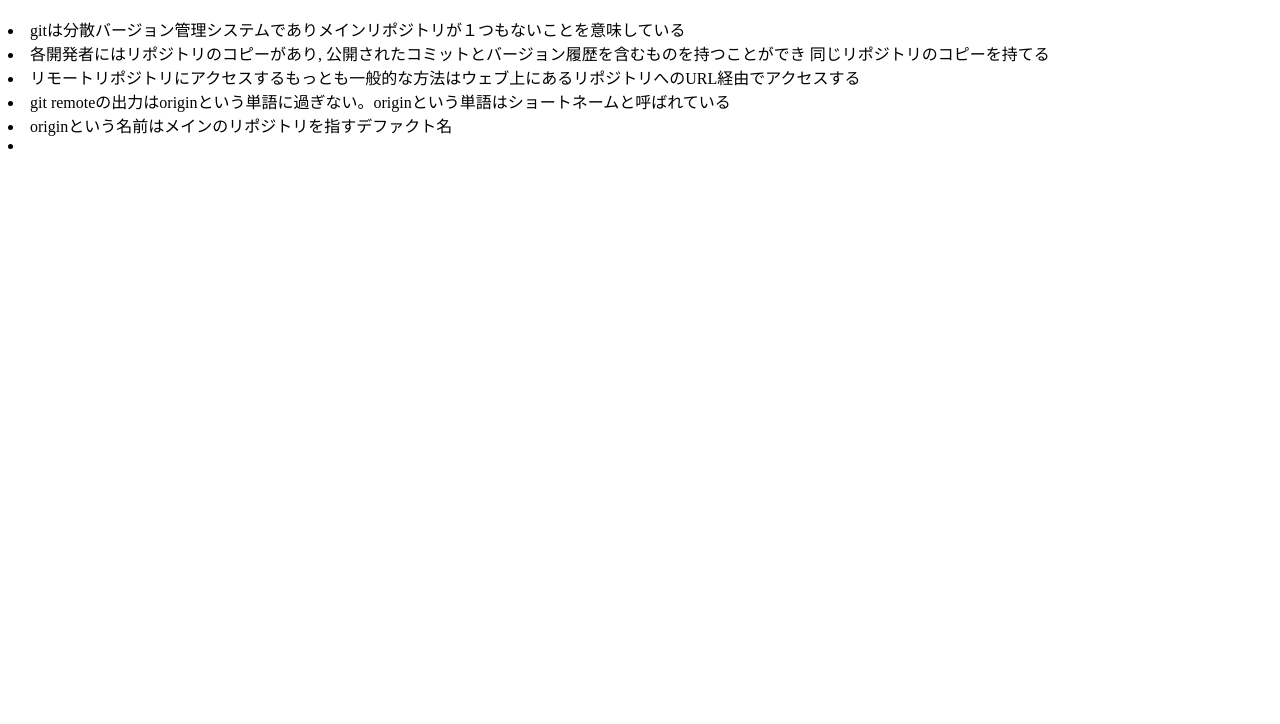
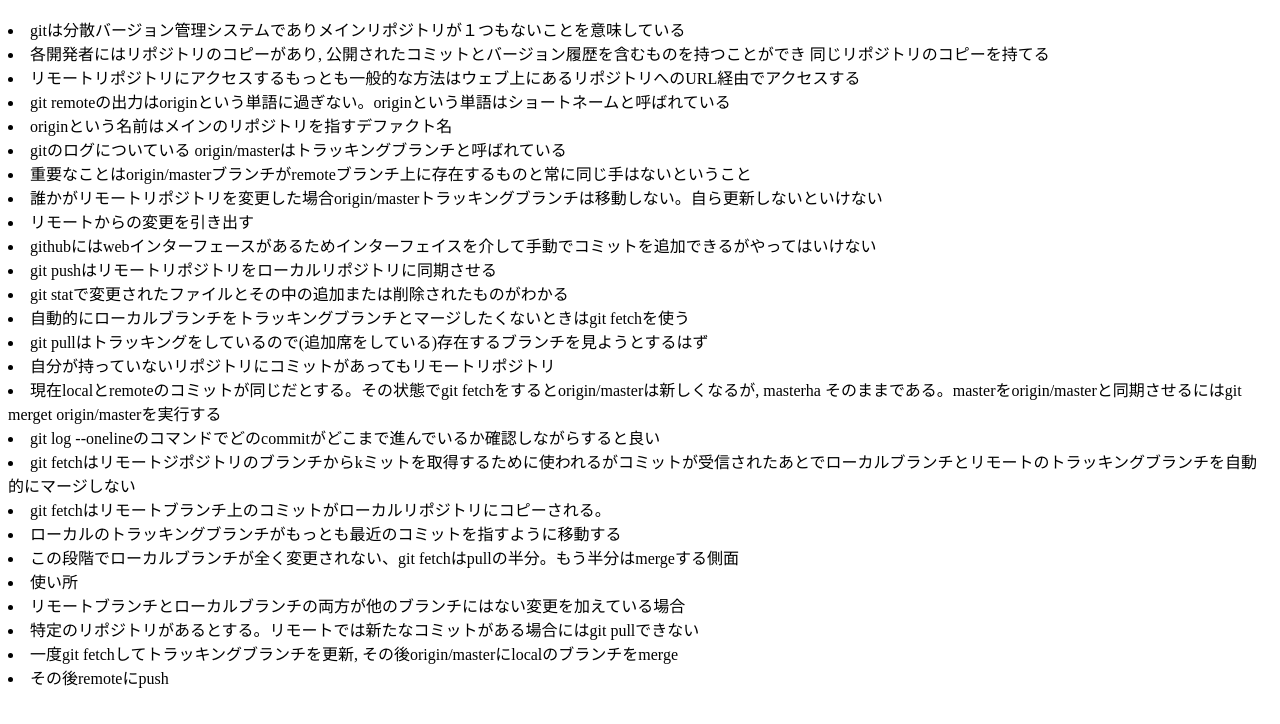
Before and after one commit to seiyamiyaoka/testing_github, a plain HTML site: page memo.html in a window 1280 px wide. Shown: the part 50-774 px from the top of the page. Drawn offline with Linux system fonts and the light colour scheme.

Commit message:
githum fetch commands memo add

```diff
--- a/memo.html
+++ b/memo.html
@@ -12,6 +12,27 @@
     <li>リモートリポジトリにアクセスするもっとも一般的な方法はウェブ上にあるリポジトリへのURL経由でアクセスする</li>
     <li>git remoteの出力はoriginという単語に過ぎない。originという単語はショートネームと呼ばれている</li>
     <li>originという名前はメインのリポジトリを指すデファクト名</li>
-    <li></li>
+    <li>gitのログについている origin/masterはトラッキングブランチと呼ばれている</li>
+    <li>重要なことはorigin/masterブランチがremoteブランチ上に存在するものと常に同じ手はないということ</li>
+    <li>誰かがリモートリポジトリを変更した場合origin/masterトラッキングブランチは移動しない。自ら更新しないといけない</li>
+    <li>リモートからの変更を引き出す</li>
+    <li>githubにはwebインターフェースがあるためインターフェイスを介して手動でコミットを追加できるがやってはいけない</li>
+    <li>git pushはリモートリポジトリをローカルリポジトリに同期させる</li>
+    <li>git statで変更されたファイルとその中の追加または削除されたものがわかる</li>
+    <li>自動的にローカルブランチをトラッキングブランチとマージしたくないときはgit fetchを使う</li>
+    <li>git pullはトラッキングをしているので(追加席をしている)存在するブランチを見ようとするはず</li>
+    <li>自分が持っていないリポジトリにコミットがあってもリモートリポジトリ</li>
+    <li>現在localとremoteのコミットが同じだとする。その状態でgit fetchをするとorigin/masterは新しくなるが, masterha
+    そのままである。masterをorigin/masterと同期させるにはgit merget origin/masterを実行する</li>
+    <li>git log --onelineのコマンドでどのcommitがどこまで進んでいるか確認しながらすると良い</li>
+    <li>git fetchはリモートジポジトリのブランチからkミットを取得するために使われるがコミットが受信されたあとでローカルブランチとリモートのトラッキングブランチを自動的にマージしない</li>
+    <li>git fetchはリモートブランチ上のコミットがローカルリポジトリにコピーされる。</li>
+    <li>ローカルのトラッキングブランチがもっとも最近のコミットを指すように移動する</li>
+    <li>この段階でローカルブランチが全く変更されない、git fetchはpullの半分。もう半分はmergeする側面</li>
+    <li>使い所</li>
+    <li>リモートブランチとローカルブランチの両方が他のブランチにはない変更を加えている場合</li>
+    <li>特定のリポジトリがあるとする。リモートでは新たなコミットがある場合にはgit pullできない</li>
+    <li>一度git fetchしてトラッキングブランチを更新, その後origin/masterにlocalのブランチをmerge</li>
+    <li>その後remoteにpush</li>
   </body>
 </html>
```
